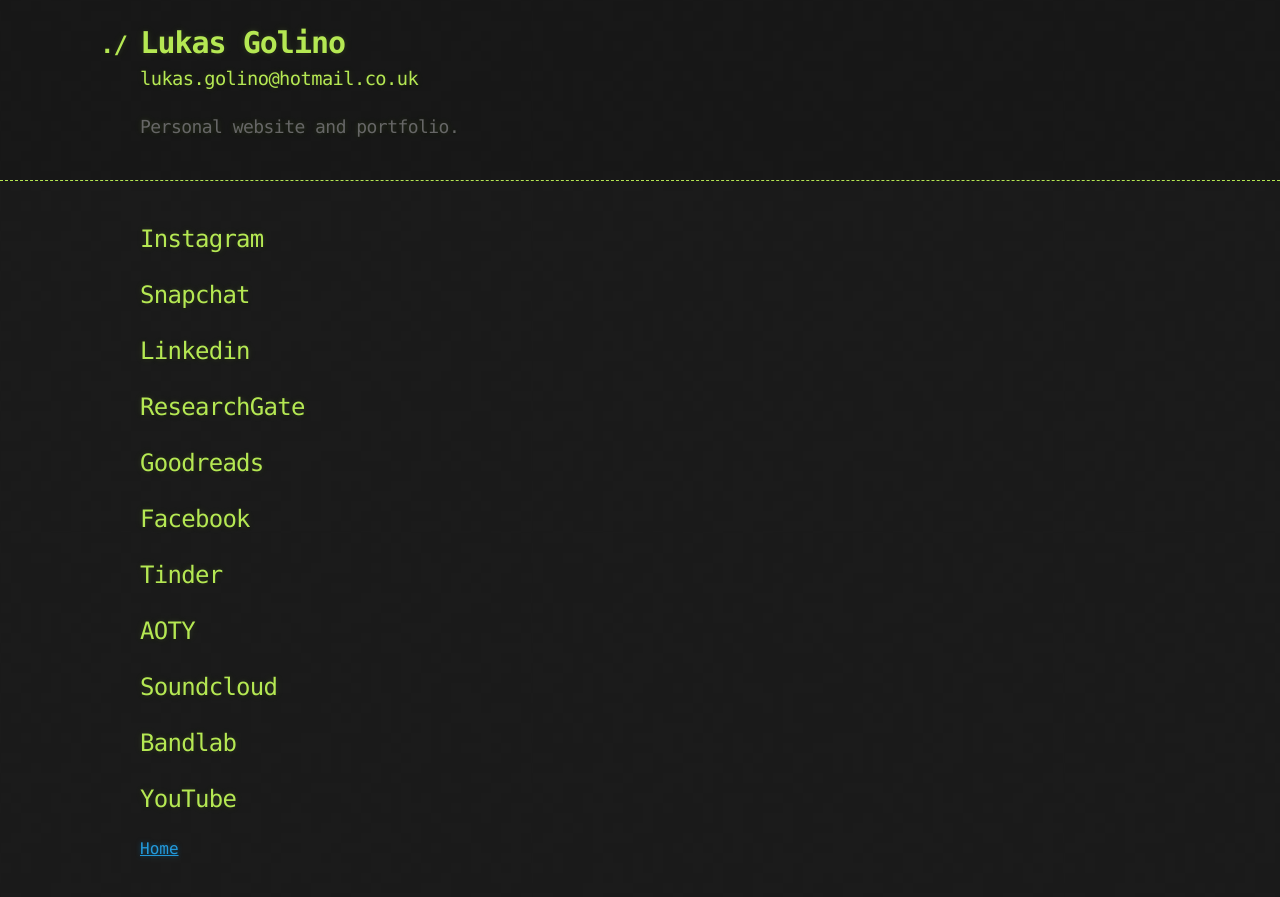
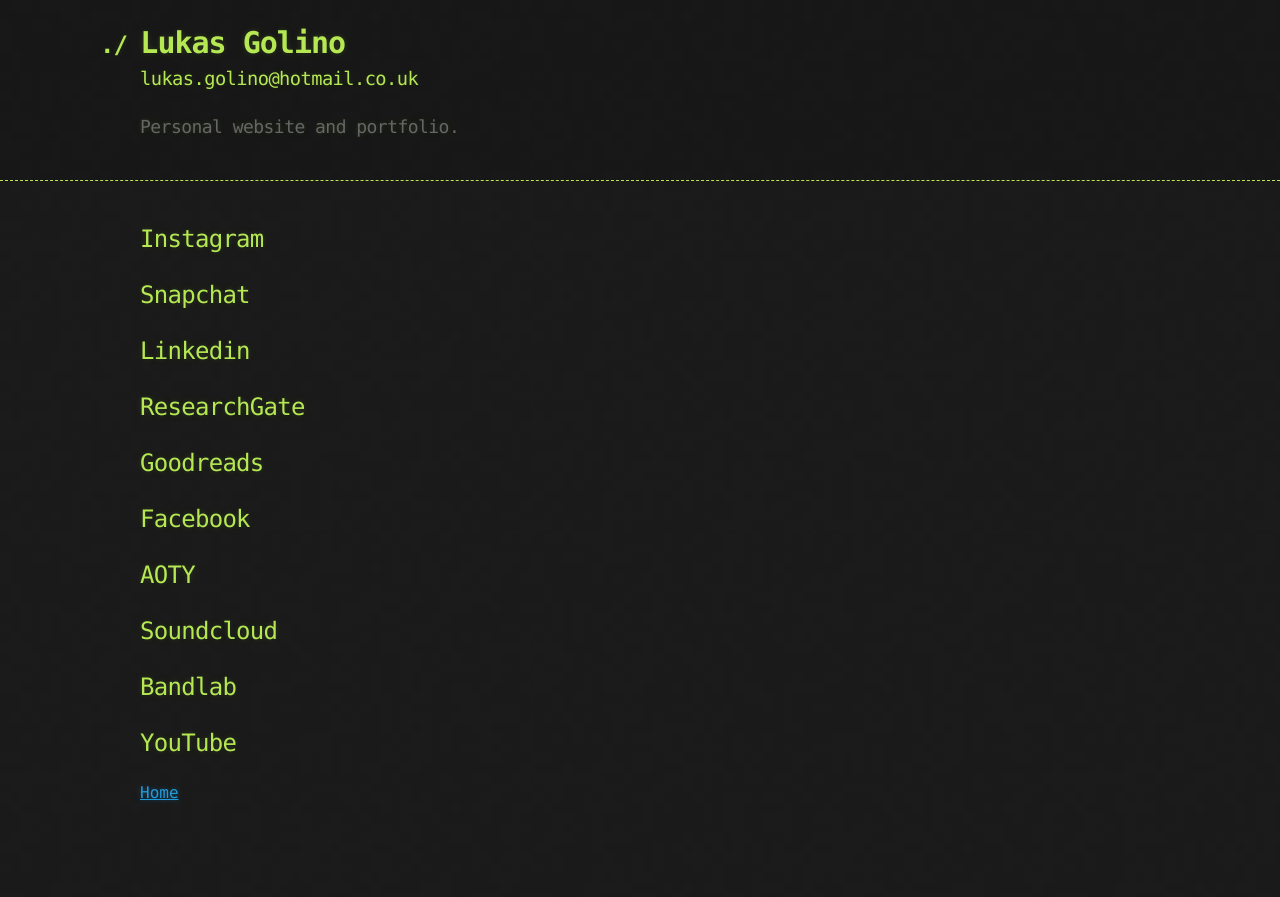
Before and after one commit to lukasgolino/lukasgolino.github.io, a Jekyll site: the page built from tinder.md, in a window 1280 px wide. Shown: the top 897 px of the page. Built offline with Jekyll 4.4.1, drawn with Linux system fonts in a browser that asks for light colours; our own code applies the rules of GitHub Pages for plain Markdown files.

Commit message:
Update tinder.md

```diff
--- a/tinder.md
+++ b/tinder.md
@@ -14,8 +14,6 @@
 
 ## Facebook
 
-## Tinder
-
 ## AOTY
 
 ## Soundcloud
```
